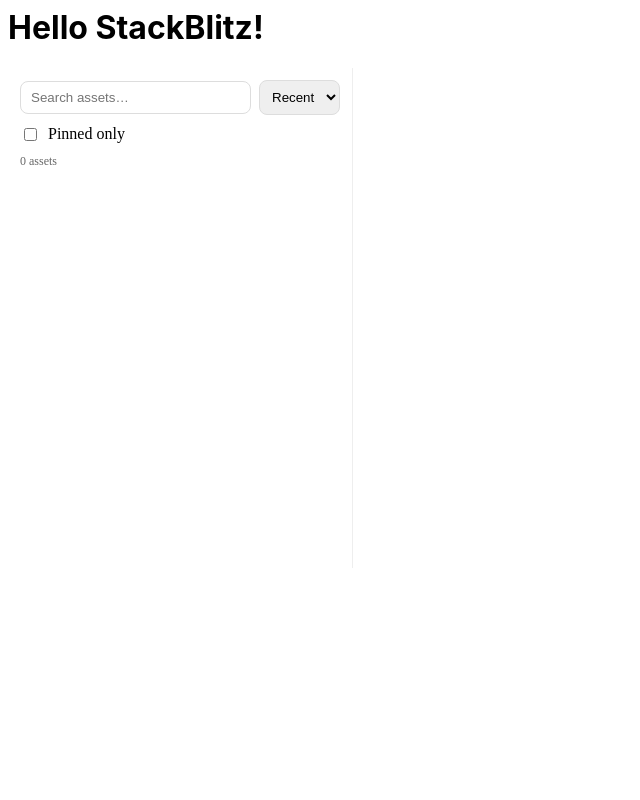
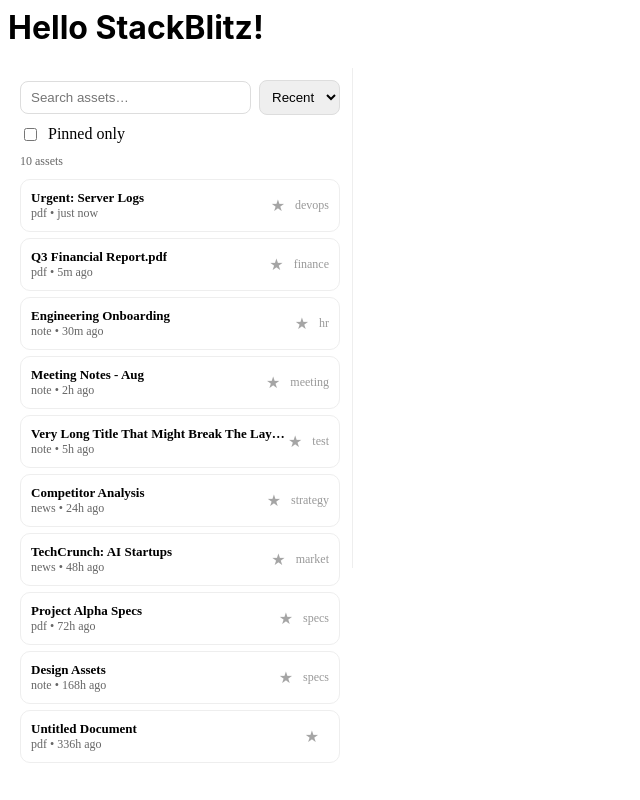
Before and after one commit to flagships-org/Flagships-Frontend-Test, a React (Create React App) app: page / in a window 1280 px wide. Shown: the whole page, without its empty margins (0-640 px from the left). Built offline with nearby package versions, Linux system fonts and the light colour scheme.

Commit message:
Added: .gitignore, dummy data, and props.assets in the dependency list of useEffect as we have to force reload the page to view the added dummy dat a to fix this issue

```diff
--- a/src/App.js
+++ b/src/App.js
@@ -2,13 +2,27 @@
 import "./style.css";
 import { AssetSidebar } from './AssetSidebar.tsx';
 const now = Date.now();
+
+const DUMMY_ASSETS = [
+  { id: '1', title: 'Q3 Financial Report.pdf', kind: 'pdf', updatedAtMs: Date.now() - 1000 * 60 * 5, tags: ['finance'] },
+  { id: '2', title: 'Meeting Notes - Aug', kind: 'note', updatedAtMs: Date.now() - 1000 * 60 * 60 * 2, tags: ['meeting', 'team'] },
+  { id: '3', title: 'Competitor Analysis', kind: 'news', updatedAtMs: Date.now() - 1000 * 60 * 60 * 24, tags: ['strategy'] },
+  { id: '4', title: 'Project Alpha Specs', kind: 'pdf', updatedAtMs: Date.now() - 1000 * 60 * 60 * 24 * 3, tags: ['specs'] },
+  { id: '5', title: 'Design Assets', kind: 'note', updatedAtMs: Date.now() - 1000 * 60 * 60 * 24 * 7,tags: ['specs'] },
+  { id: '6', title: 'Engineering Onboarding', kind: 'note', updatedAtMs: Date.now() - 1000 * 60 * 30, tags: ['hr', 'onboarding'] },
+  { id: '7', title: 'TechCrunch: AI Startups', kind: 'news', updatedAtMs: Date.now() - 1000 * 60 * 60 * 48, tags: ['market', 'ai'] },
+  { id: '8', title: 'Untitled Document', kind: 'pdf', updatedAtMs: Date.now() - 1000 * 60 * 60 * 24 * 14, tags: [] },
+  { id: '9', title: 'Very Long Title That Might Break The Layout If We Are Not Careful About CSS Overflow Rules', kind: 'note', updatedAtMs: Date.now() - 1000 * 60 * 60 * 5, tags: ['test'] }, // Long title test
+  { id: '10', title: 'Urgent: Server Logs', kind: 'pdf', updatedAtMs: Date.now() - 1000 * 30, tags: ['devops', 'urgent'] },
+];
+
 
 export default function App() {
   return (
     <div>
       <h1>Hello StackBlitz!</h1>
       <div style={{ display: 'flex', height: 500 }}>
-      <AssetSidebar assets={[]}  onSelect={(x) => console.log(x)}/>
+      <AssetSidebar assets={DUMMY_ASSETS}  onSelect={(x) => console.log(x)}/>
       </div>
     </div>
   );
--- a/src/AssetSidebar.tsx
+++ b/src/AssetSidebar.tsx
@@ -74,7 +74,7 @@
       setVisibleAssets(next);
       setLoading(false);
     }, 150);
-  }, [query, onlyPinned, sort]); // intentionally minimal deps
+  }, [query, onlyPinned, sort, props.assets]); // intentionally minimal deps
 
   const sorted = useMemo(() => {
     if (sort === 'title') {
```
Also changed, not shown: 2 other files (tests, documents, lock files or other folders).
